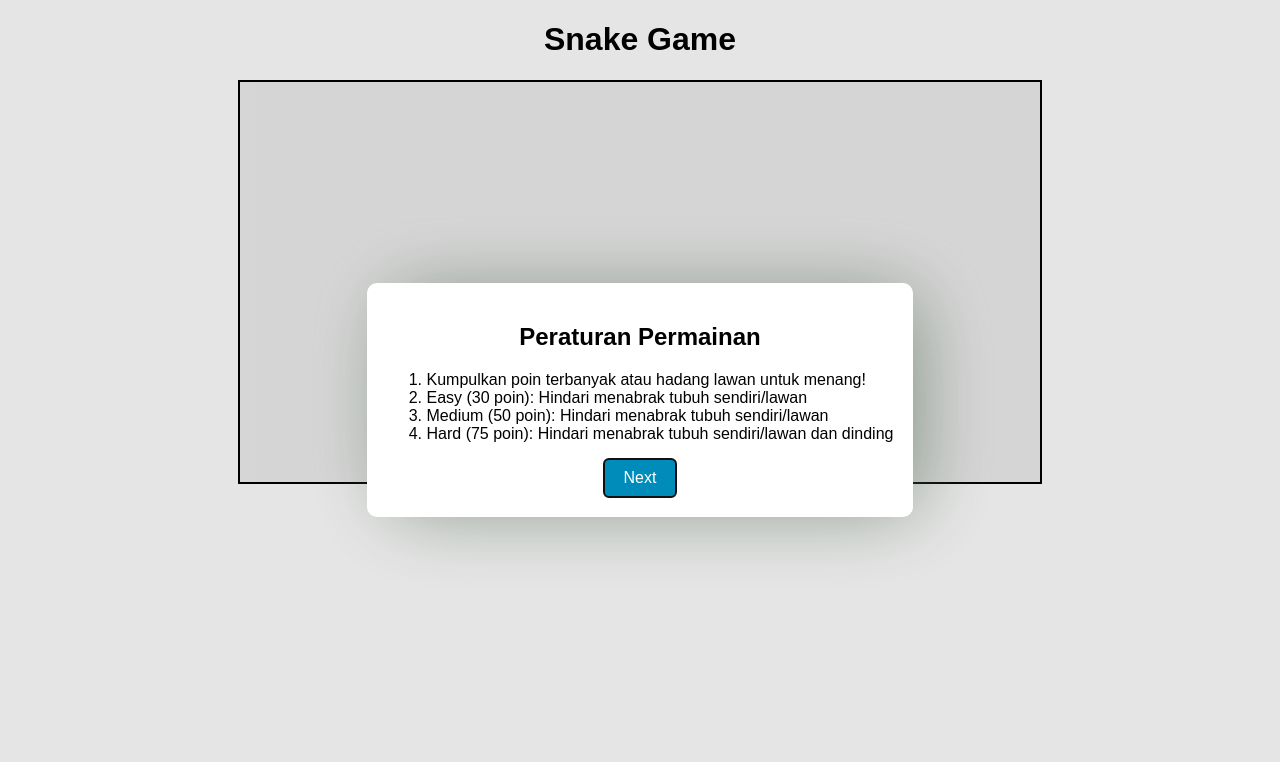
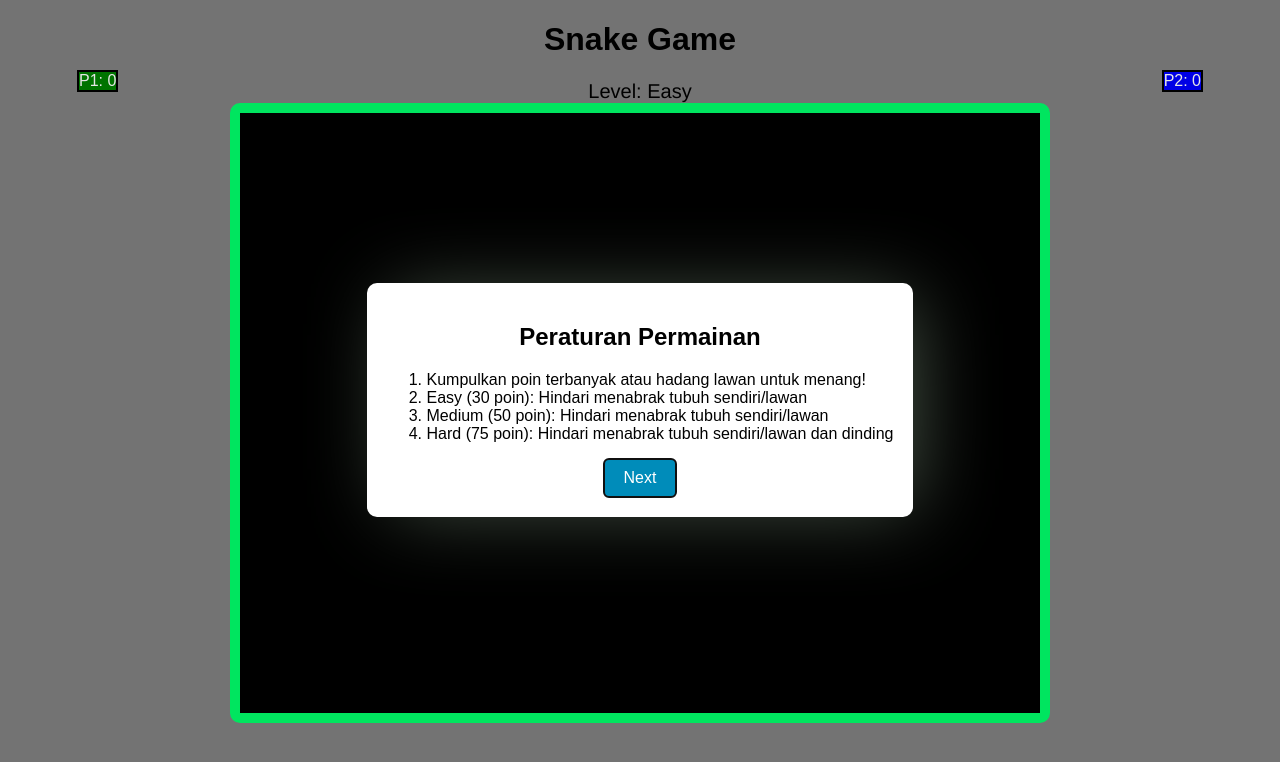
Before and after one commit to RaeesKR/Snake-Game, a website: page index.html in a window 1280 px wide. Drawn offline with Linux system fonts and the light colour scheme.

Commit message:
Beberapa Perbaikan (Warna, Posisi Ular, Ukuran Canvas, dll)

```diff
--- a/index.html
+++ b/index.html
@@ -6,7 +6,12 @@
   </head>
   <body>
     <h1>Snake Game</h1>
-    <canvas id="game" width="800" height="400"></canvas>
+    <div id="hud">
+      <span id="scoreP1">P1: 0</span>
+      <span id="scoreP2">P2: 0</span>
+      <span id="levelDisplay">Level: Easy</span>
+    </div>
+    <canvas id="game" width="800" height="600"></canvas>
     <!-- PANEL LEVEL -->
     <div id="levelPanel" class="hidden">
       <h2 id="levelText"></h2>
--- a/public/game.js
+++ b/public/game.js
@@ -10,6 +10,9 @@ const levelPanel = document.getElementById("levelPanel");
 const levelText = document.getElementById("levelText");
 const scoreText = document.getElementById("scoreText");
 const nextLevelBtn = document.getElementById("nextLevelBtn");
+const scoreP1 = document.getElementById("scoreP1");
+const scoreP2 = document.getElementById("scoreP2");
+const levelDisplay = document.getElementById("levelDisplay");
 
 // get id dom js
 const rulesDialog = document.getElementById("rulesDialog");
@@ -68,11 +71,15 @@ function generateFood() {
 // DRAW SCORE
 // ======================
 function drawScore() {
-  ctx.fillStyle = "black";
-  ctx.font = "16px Arial";
-  ctx.fillText(`${Player1.name}: ${Player1.score}`, 10, 20);
-  ctx.fillText(`${Player2.name}: ${Player2.score}`, 710, 20);
-  ctx.fillText("Level : " + level, 350, 20);
+  scoreP1.innerText = `${Player1.name}: ${Player1.score}`;
+  scoreP2.innerText = `${Player2.name}: ${Player2.score}`;
+  levelDisplay.innerText = `Level : ${level}`;
+
+  // ctx.fillStyle = "black";
+  // ctx.font = "16px Arial";
+  // ctx.fillText(`${Player1.name}: ${Player1.score}`, 10, 20);
+  // ctx.fillText(`${Player2.name}: ${Player2.score}`, 710, 20);
+  // ctx.fillText("Level : " + level, 350, 20);
 }
 
 // DRAW TIMER
@@ -137,7 +144,8 @@ const P2_CONTROLS = {
 // UPDATE LEVEL
 // ======================
 function updateLevel() {
-  let currentHighest = Math.max(Player1.score, Player2.score); // EASY
+  let currentHighest = Math.max(Player1.score, Player2.score);
+  // EASY
   if (currentHighest <= 25) {
     if (level !== "Easy") {
       showLevelTransition("Easy");
@@ -205,7 +213,7 @@ window.addEventListener("keydown", (event) => {
 const Player1 = new Player(
   "Player 1",
   [
-    { x: 200, y: 200 },
+    { x: 200, y: 250 },
     { x: 180, y: 200 },
   ],
   "green",
@@ -215,13 +223,15 @@ const Player1 = new Player(
 const Player2 = new Player(
   "Player 2",
   [
-    { x: 100, y: 100 },
+    { x: 600, y: 100 },
     { x: 120, y: 100 },
   ],
   "blue",
   ctx,
   canvas,
 );
+Player2.dx = -20;  // Menghadap kiri
+Player2.dy = 0;
 
 // ======================
 // GAME LOOP
--- a/public/style.css
+++ b/public/style.css
@@ -1,10 +1,13 @@
 body {
   text-align: center;
   font-family: Arial;
+  background-color: grey;
 }
 canvas {
-  border: 2px solid black;
+  border: 10px solid rgb(0, 255, 106);
+  border-radius: 10px;
   background: #eee;
+  background-color: black;
 }
 #levelPanel {
   margin-top: 20px;
@@ -61,3 +64,27 @@ button {
 .info-header {
   text-align: center;
 }
+
+#scoreP1 {
+  color: white;
+  background-color: green;
+  border: 2px solid black;
+  position: fixed;
+  left: 77px;
+  top: 70px;
+}
+
+#scoreP2 {
+  color: white;
+  background-color: blue;
+  border: 2px solid black;
+  position: fixed;
+  right: 77px;
+  top: 70px;
+}
+
+#levelDisplay {
+  font-size: 20px;
+  font-family:'Franklin Gothic Medium', 'Arial Narrow', Arial, sans-serif;
+
+}
```
